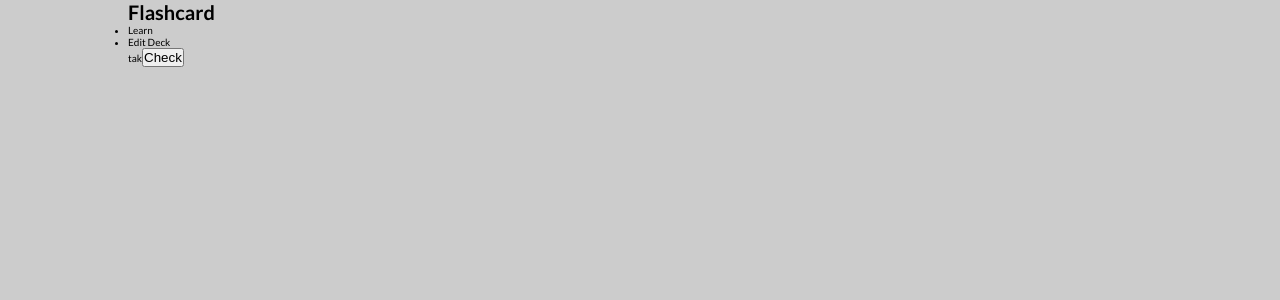
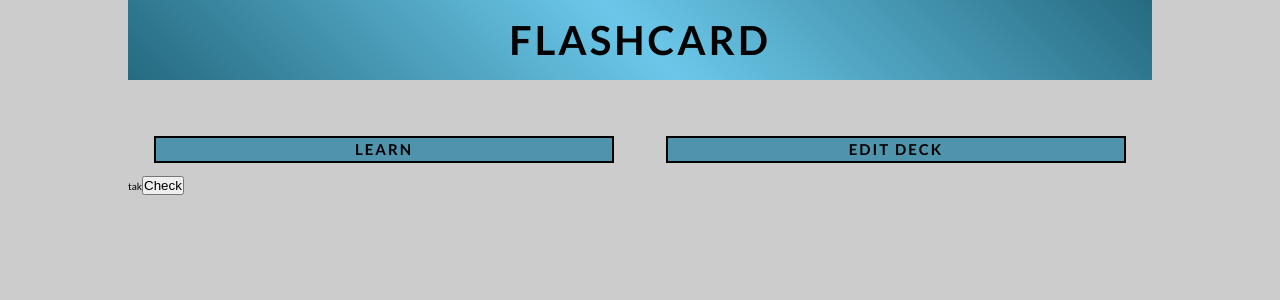
Before and after one commit to dawid-fulmes/flashcards, a React (Create React App) app: page / in a window 1280 px wide. Shown: the top 300 px of the page. Built offline with nearby package versions, Linux system fonts and the light colour scheme.

Commit message:
Add styles for Header.js

```diff
--- a/src/components/Header.js
+++ b/src/components/Header.js
@@ -3,7 +3,7 @@ import '../style/Header.scss'
 
 const Header = ({ switchLearnMode, switchEditMode }) => {
     return (
-        <header>
+        <header className="main">
             <h1>Flashcard</h1>
             <nav>
                 <ul>
--- a/src/style/Header.scss
+++ b/src/style/Header.scss
@@ -0,0 +1,43 @@
+header.main {
+    height: 22vh;
+    display: flex;
+    flex-direction: column;
+    justify-content: space-between;
+
+    h1 {
+        font-size: 4rem;
+        text-align: center;
+        text-transform: uppercase;
+        letter-spacing: 3px;
+        line-height: 2;
+        background-image: linear-gradient(45deg, #256A80, rgb(107, 199, 233), #256A80)
+    }
+
+    nav {
+        height: 30%;
+
+        ul {
+            height: 100%;
+            list-style: none;
+            display: flex;
+            justify-content: space-around;
+            align-items: center;
+
+            li {
+                width: 45%;
+                text-align: center;
+                background-color: rgb(79, 148, 172);
+                line-height: 1.5;
+                font-size: 1.5rem;
+                text-transform: uppercase;
+                font-weight: 700;
+                letter-spacing: 2px;
+                border: 2px solid #000;
+
+                &.active {
+                    background-color: rgb(141, 195, 212);
+                }
+            }
+        }
+    }
+}
```
